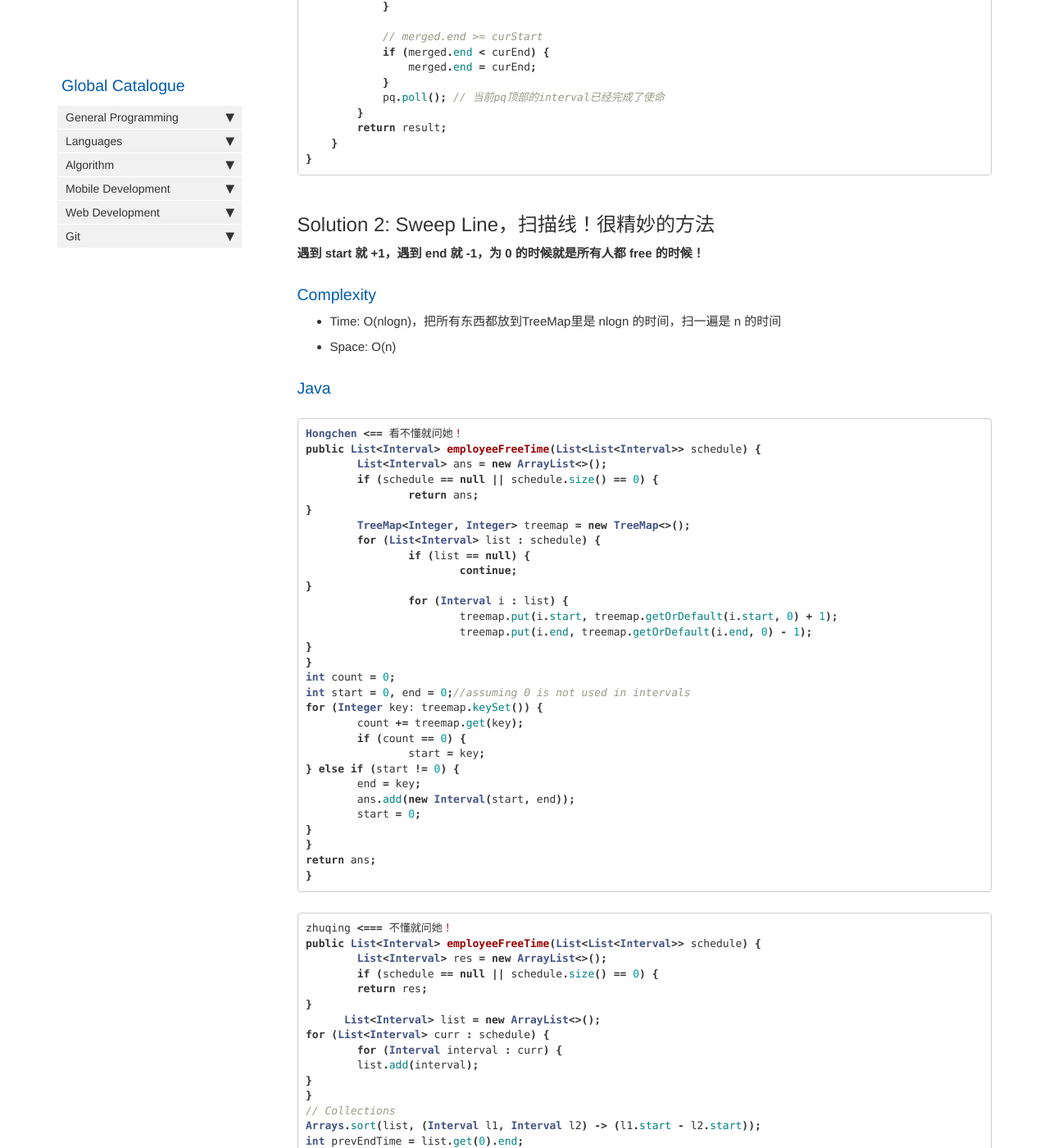
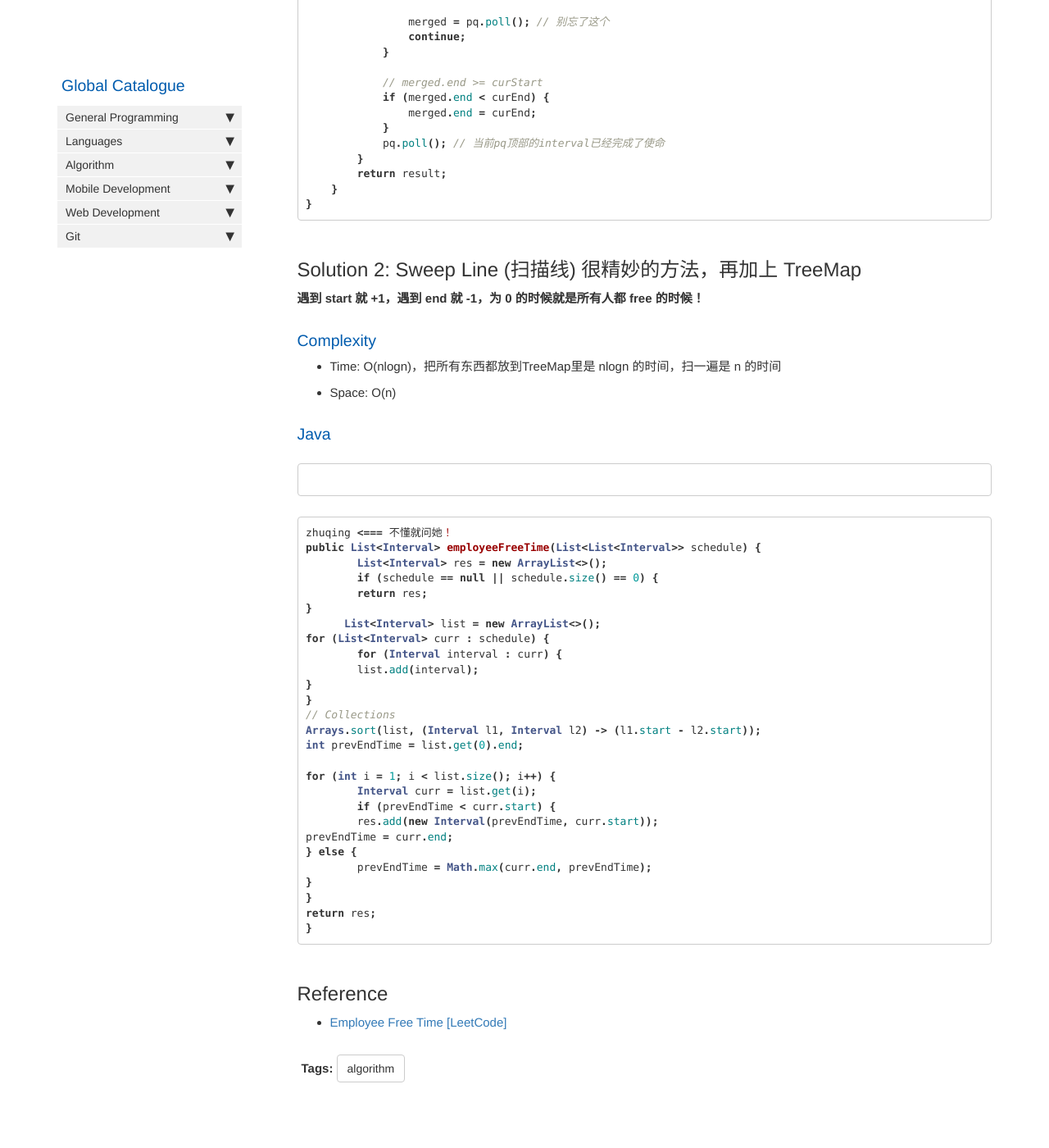
Before and after one commit to HungryOrc/hungryorc.github.io, a Jekyll site: the page built from pages/algorithm/algorithm_employee_free_time.md, in a window 1280 px wide and 1400 px high, scrolled down 2131 px. Shown: the whole window at 82% size. Built offline with Jekyll 4.4.1, drawn with Linux system fonts in a browser that asks for light colours; nearby versions of some CDN libraries; comment, search, counter and statistics services are not loaded; some of the changed text lies outside the part shown.

Commit message:
Update algorithm_employee_free_time.md

````diff
--- a/pages/algorithm/algorithm_employee_free_time.md
+++ b/pages/algorithm/algorithm_employee_free_time.md
@@ -52,6 +52,9 @@ lambda表达式比老老实实写 PQ 的 Comparator 会省很多代码。不过L
 class Solution {
     public List<Interval> employeeFreeTime(List<List<Interval>> schedule) {
     	List<Interval> result = new ArrayList<>();
+	if (schedule == null || schedule.size() == 0) {
+	    return ans;
+        }
 
         /*
 	PriorityQueue<Interval> pq = new PriorityQueue(10, new Comparator<Interval>(){
@@ -104,7 +107,7 @@ class Solution {
 }
 ```
 
-## Solution 2: Sweep Line，扫描线！很精妙的方法
+## Solution 2: Sweep Line (扫描线) 很精妙的方法，再加上 TreeMap
 **遇到 start 就 +1，遇到 end 就 -1，为 0 的时候就是所有人都 free 的时候！**
 
 ### Complexity
@@ -113,36 +116,7 @@ class Solution {
 
 ### Java
 ```java
-Hongchen <== 看不懂就问她！
-public List<Interval> employeeFreeTime(List<List<Interval>> schedule) {
-	List<Interval> ans = new ArrayList<>();
-	if (schedule == null || schedule.size() == 0) {
-		return ans;
-}
-	TreeMap<Integer, Integer> treemap = new TreeMap<>();
-	for (List<Interval> list : schedule) {
-		if (list == null) {
-			continue;
-}
-		for (Interval i : list) {
-			treemap.put(i.start, treemap.getOrDefault(i.start, 0) + 1);
-			treemap.put(i.end, treemap.getOrDefault(i.end, 0) - 1);
-}
-}
-int count = 0;
-int start = 0, end = 0;//assuming 0 is not used in intervals
-for (Integer key: treemap.keySet()) {
-	count += treemap.get(key);
-	if (count == 0) {
-		start = key;
-} else if (start != 0) {
-	end = key;
-	ans.add(new Interval(start, end));
-	start = 0;
-}
-}
-return ans;
-}
+
 ```
 
 ```java
````
